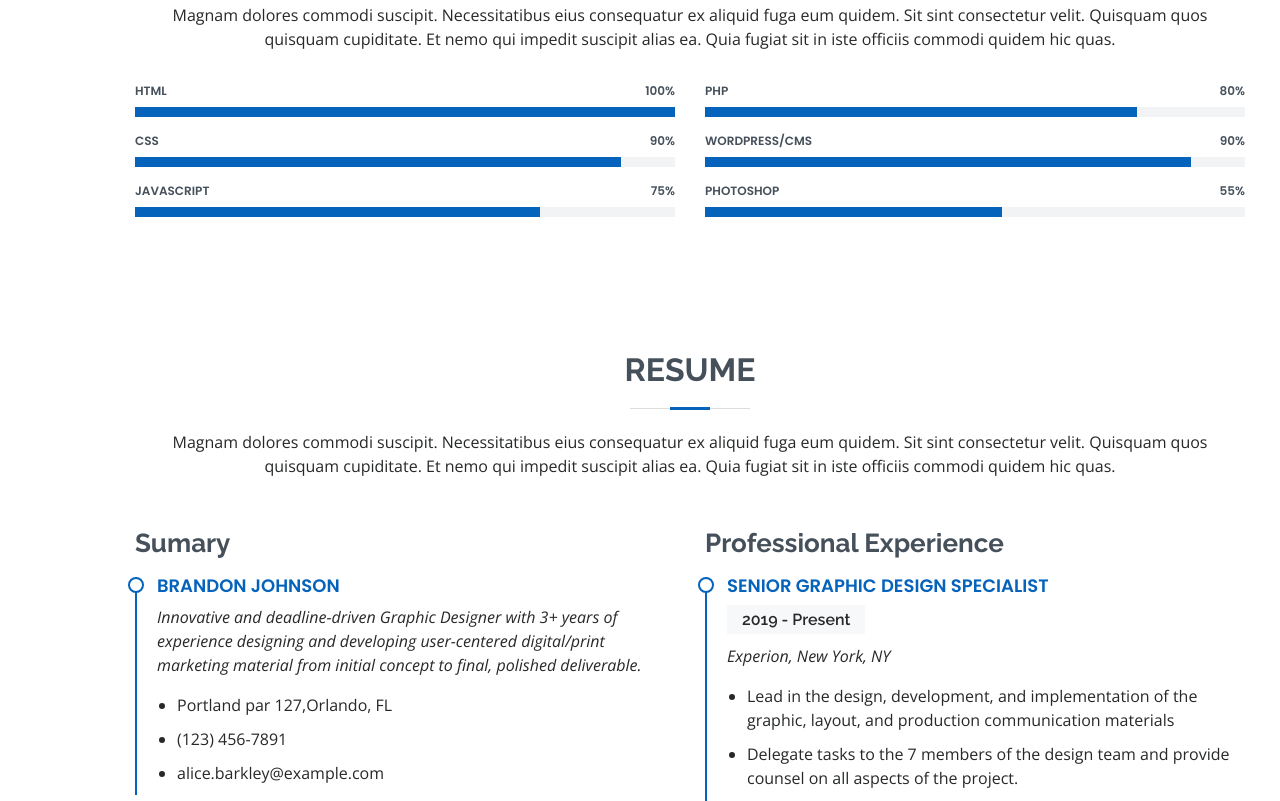
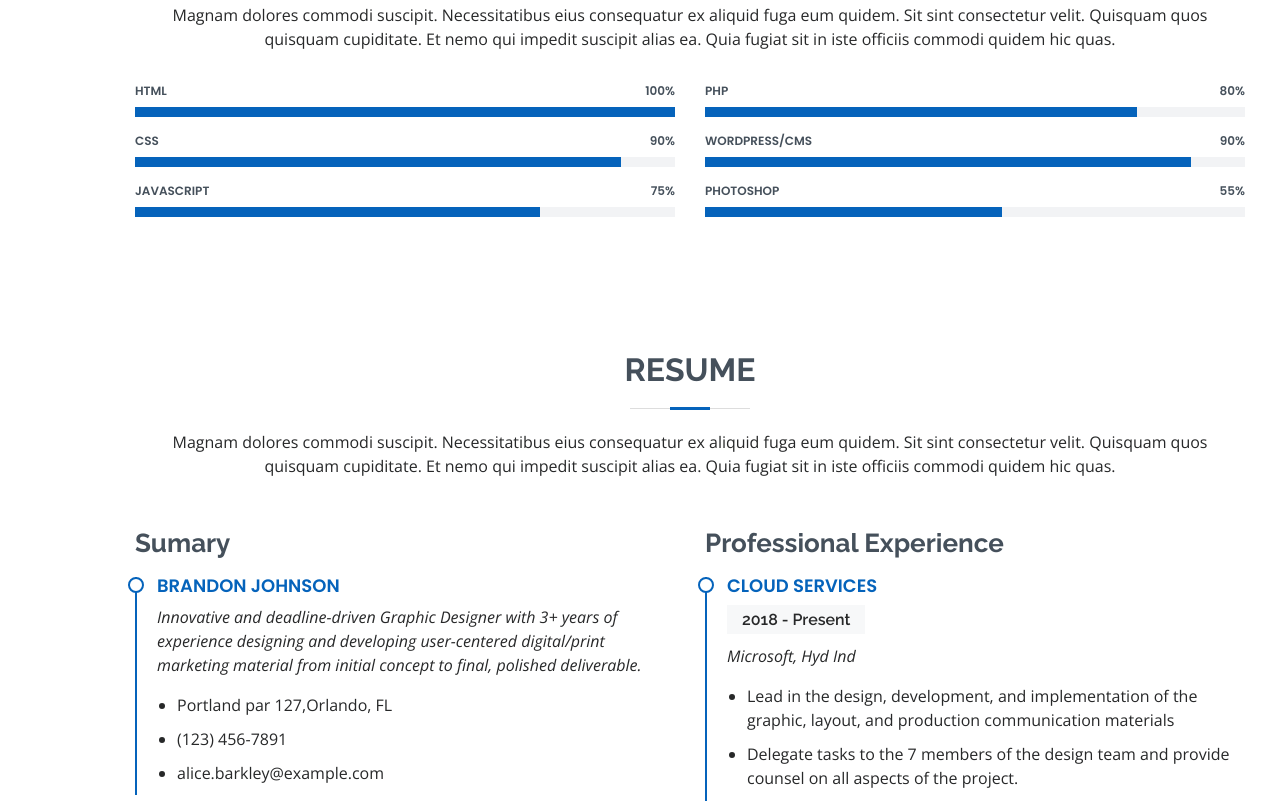
Before and after one commit to k10andsystems/k10andsystems.github.io, a plain HTML site: page index.html in a window 1280 px wide. Shown: the part 1999-2800 px from the top of the page. Drawn offline with nearby package versions, Linux system fonts and the light colour scheme.

Commit message:
prof exp

```diff
--- a/index.html
+++ b/index.html
@@ -59,7 +59,7 @@
   <!-- ======= Hero Section ======= -->
   <section id="hero" class="d-flex flex-column justify-content-center">
     <div class="container" data-aos="zoom-in" data-aos-delay="100">
-      <h1>Brandon Johnson</h1>
+      <h1>Ketan Agnihotri</h1>
       <p>I'm <span class="typed" data-typed-items="Designer, Developer, Freelancer, Photographer"></span></p>
       <div class="social-links">
         <a href="#" class="twitter"><i class="bx bxl-twitter"></i></a>
@@ -273,9 +273,9 @@
           <div class="col-lg-6">
             <h3 class="resume-title">Professional Experience</h3>
             <div class="resume-item">
-              <h4>Senior graphic design specialist</h4>
-              <h5>2019 - Present</h5>
-              <p><em>Experion, New York, NY </em></p>
+              <h4>Cloud Services</h4>
+              <h5>2018 - Present</h5>
+              <p><em>Microsoft, Hyd Ind </em></p>
               <ul>
                 <li>Lead in the design, development, and implementation of the graphic, layout, and production communication materials</li>
                 <li>Delegate tasks to the 7 members of the design team and provide counsel on all aspects of the project. </li>
```
